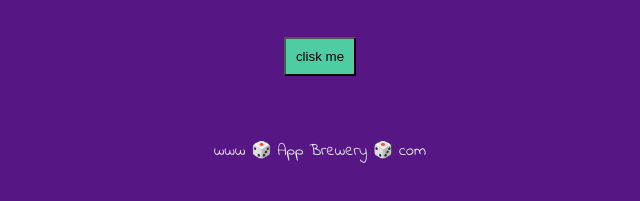
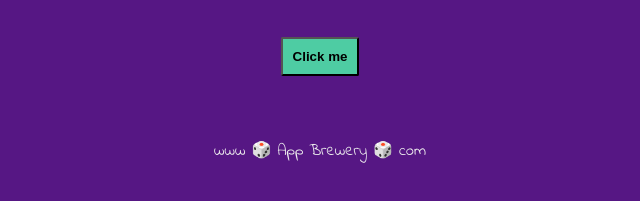
Before and after one commit to Adarsh-Srivastava-S/dice-game, a plain HTML site: page index.html in a window 1280 px wide. Shown: the part 543-744 px from the top of the page, 320-960 px from the left. Drawn offline with Linux system fonts and the light colour scheme.

Commit message:
Update index.html

```diff
--- a/index.html
+++ b/index.html
@@ -31,7 +31,7 @@
     </div>
 
 
-  <center><button type="button" onclick="reloadPage()" class="btn"  >clisk me
+  <center><button type="button" onclick="reloadPage()" class="btn"  > <b>Click me</b>
 </button></center>
 
 </body>
```
